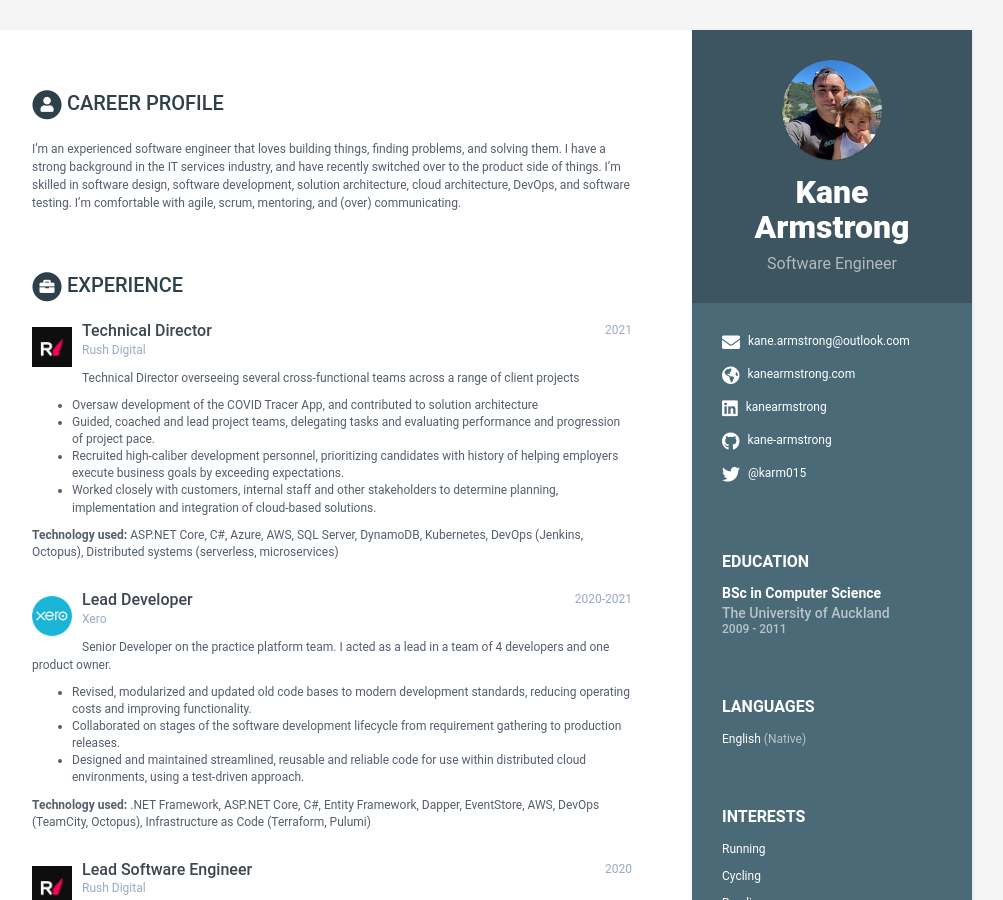
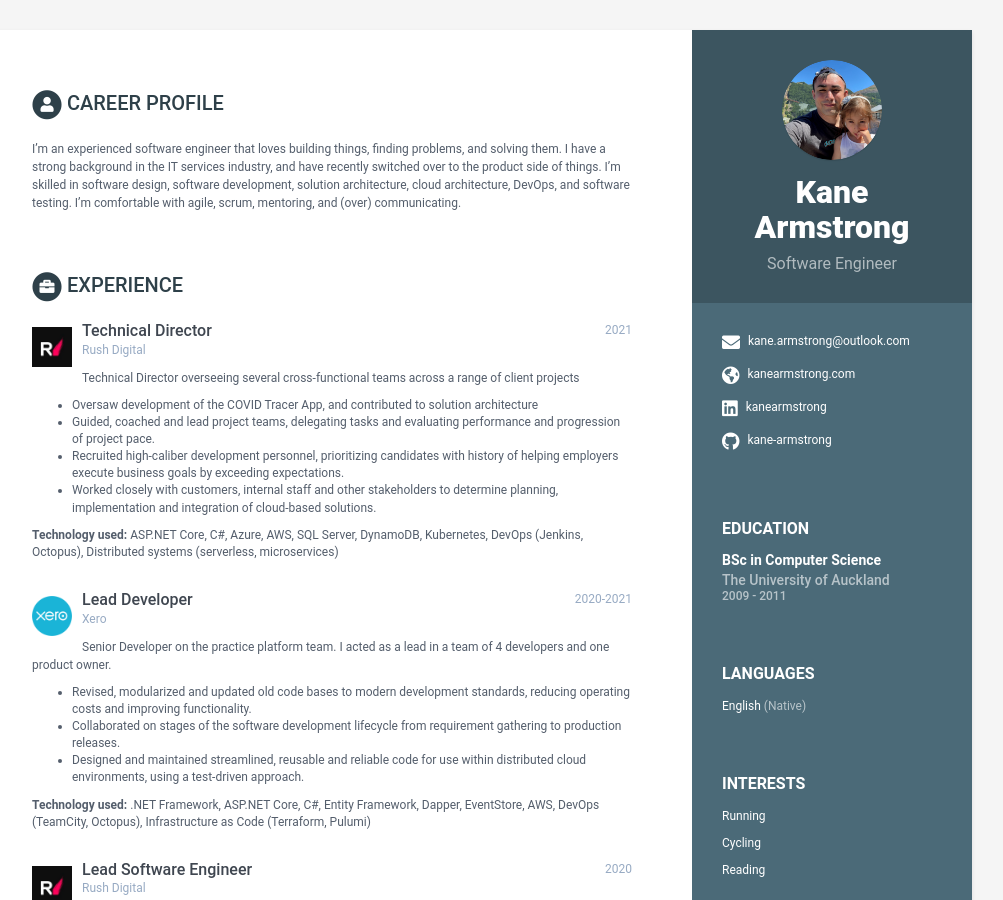
Before and after one commit to kane-armstrong/bananas, a Jekyll site: the page built from index.html, in a window 1280 px wide and 900 px high. Shown: the whole window, without its empty margins (168-1171 px from the left). Built offline with Jekyll 4.4.1, drawn with Linux system fonts in a browser that asks for light colours.

Commit message:
Remove Twitter

```diff
--- a/_data/data.yml
+++ b/_data/data.yml
@@ -13,7 +13,7 @@ sidebar:
     github: kane-armstrong
     gitlab:
     bitbucket:
-    twitter: '@karm015'
+    twitter:
     stack-overflow:
     codewars:
     goodreads:
```
